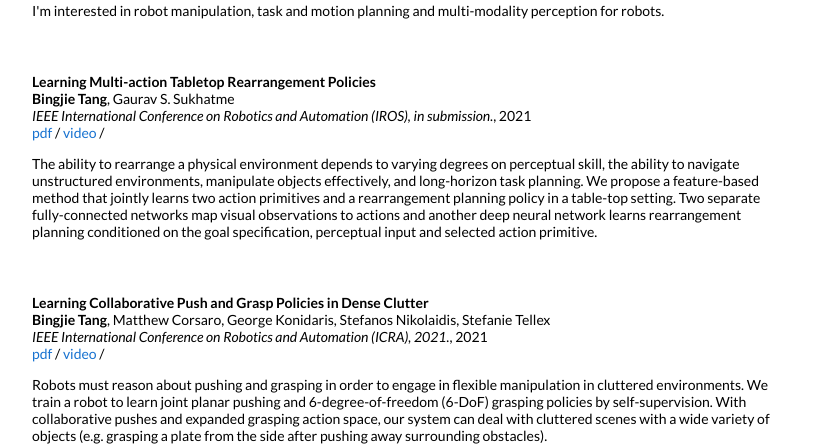
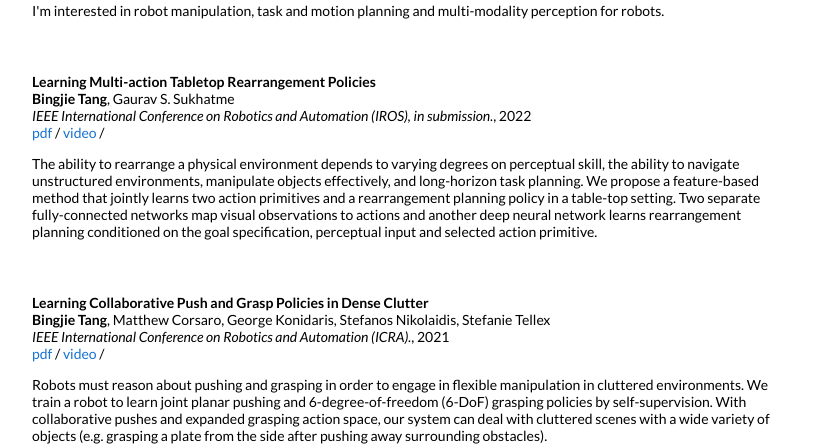
Before and after one commit to bingjietang718/bingjietang718.github.io, a Jekyll site: the page built from _posts/2021-09-13-rearrange.markdown, in a window 1280 px wide. Shown: the part 403-849 px from the top of the page, without its empty margins (228-1051 px from the left). Built offline with Jekyll 4.4.1, drawn with Linux system fonts in a browser that asks for light colours.

Commit message:
update paper time

```diff
--- a/_posts/2021-05-21-pushngrasp.markdown
+++ b/_posts/2021-05-21-pushngrasp.markdown
@@ -5,7 +5,7 @@ date:   2021-05-21 22:21:59 +00:00
 image: /images/icra2021.jpg
 categories: research
 authors: "<strong>Bingjie Tang</strong>, Matthew Corsaro, George Konidaris, Stefanos Nikolaidis, Stefanie Tellex"
-venue: "IEEE International Conference on Robotics and Automation (ICRA), 2021."
+venue: "IEEE International Conference on Robotics and Automation (ICRA)."
 pdf: /pdfs/png2021.pdf
 video: https://youtu.be/TlVekmLOo2g
 ---
--- a/_posts/2021-09-13-rearrange.markdown
+++ b/_posts/2021-09-13-rearrange.markdown
@@ -1,7 +1,7 @@
 ---
 layout: post
 title:  "Learning Multi-action Tabletop Rearrangement Policies"
-date:   2021-09-13 22:21:59 +00:00
+date:   2022-09-13 22:21:59 +00:00
 image: /images/icra2022.png
 categories: research
 author: "Bingjie Tang, Gaurav S. Sukhatme"
```
